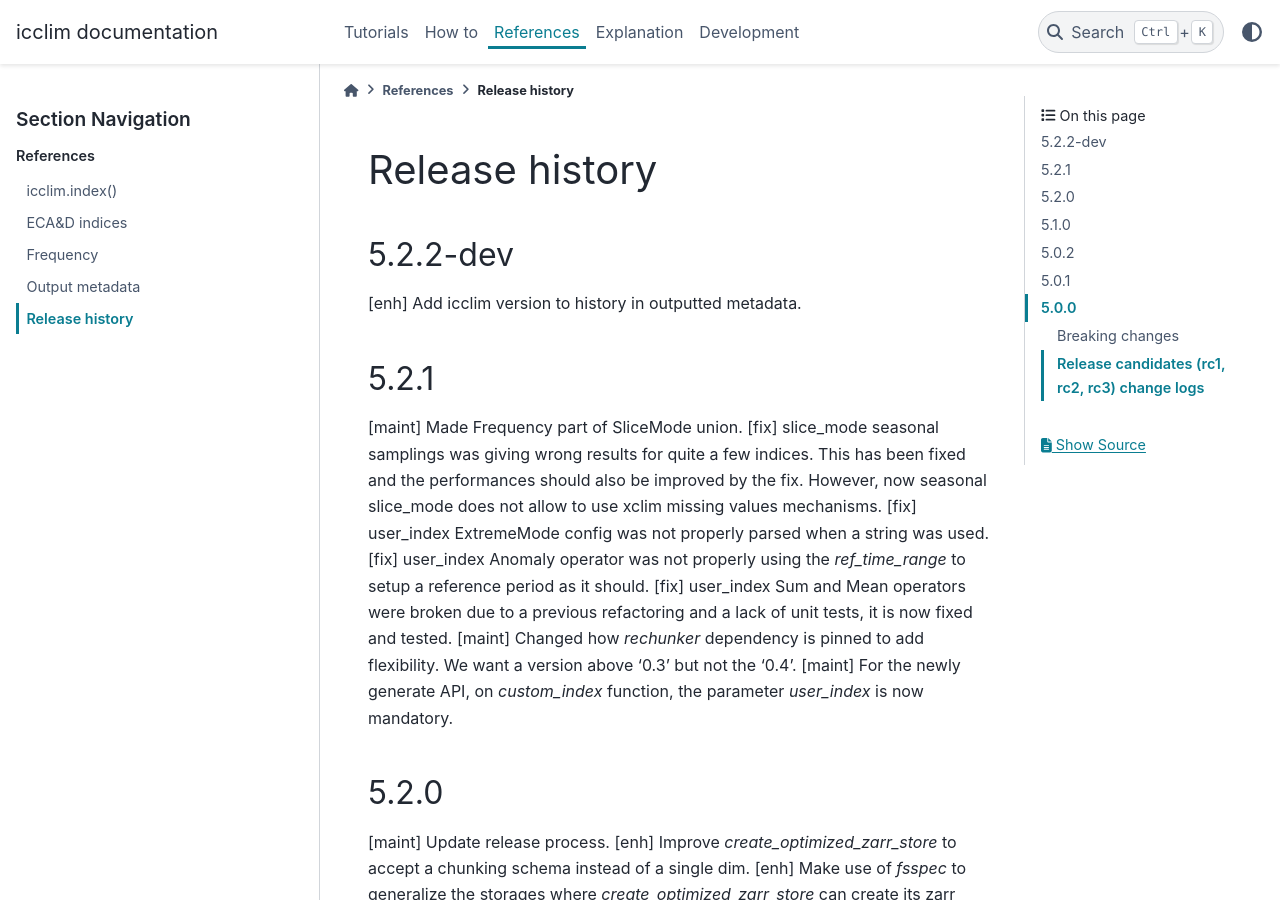
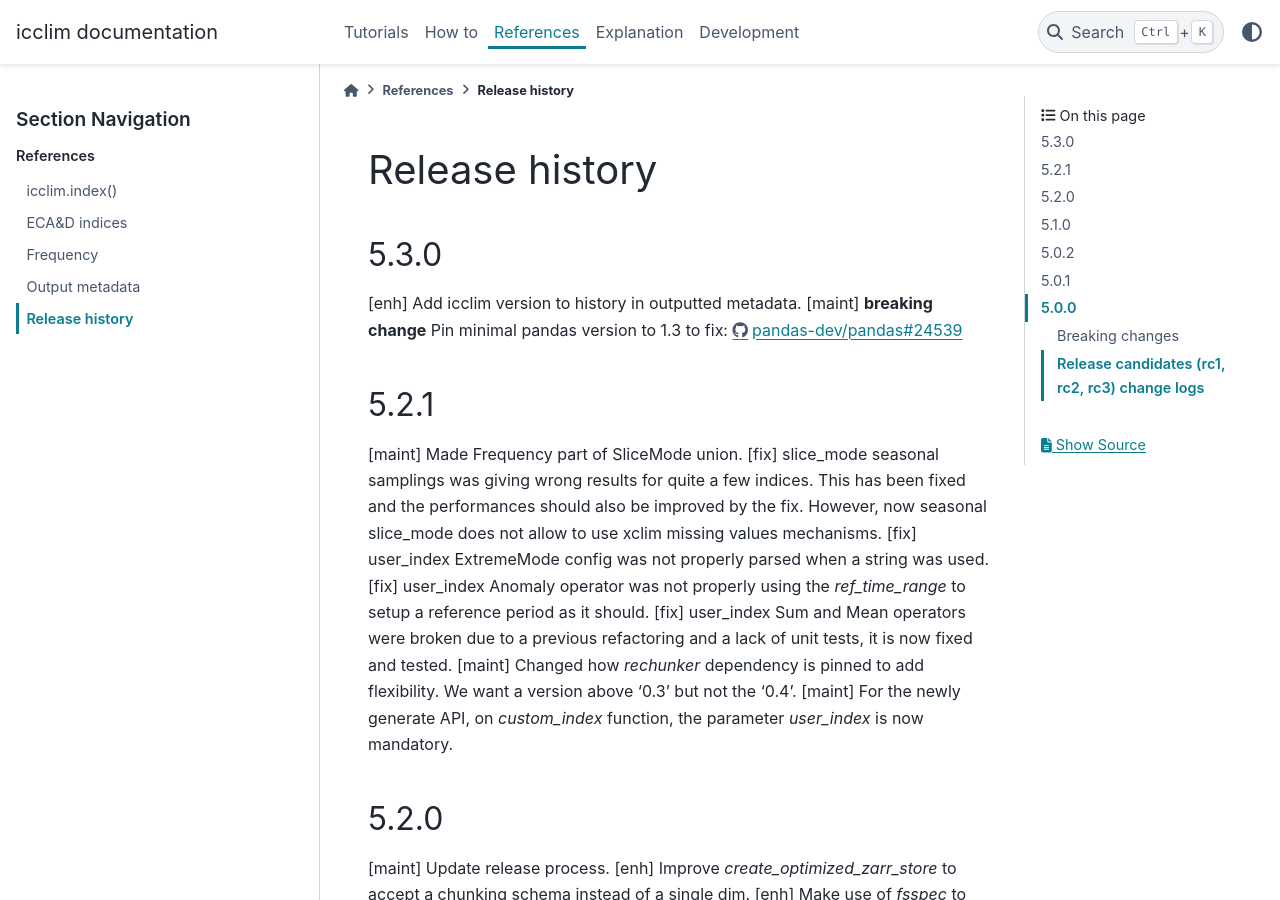
Before and after one commit to cerfacs-globc/icclim, a Sphinx documentation site: the page built from doc/source/references/release_notes.rst, in a window 1280 px wide and 900 px high. Built offline with Sphinx 7.4.7 and the PyData theme 0.15.4, drawn with Linux system fonts in a browser that asks for light colours; the version number could not be read and is left out.

Commit message:
MAINT: Pin pandas to >=1.3
This pin is needed to avoid this bug: https://github.com/pandas-dev/pandas/issues/24539

```diff
--- a/doc/source/references/release_notes.rst
+++ b/doc/source/references/release_notes.rst
@@ -1,9 +1,10 @@
 Release history
 ===============
 
-5.2.2-dev
+5.3.0
 ---------
 [enh] Add icclim version to history in outputted metadata.
+[maint] **breaking change** Pin minimal pandas version to 1.3 to fix: https://github.com/pandas-dev/pandas/issues/24539
 
 5.2.1
 -----
--- a/environment.yml
+++ b/environment.yml
@@ -17,6 +17,7 @@ dependencies:
  - psutil
  - zarr
  - fsspec
+ - pandas>=1.3
  # Dev dependencies
  - pre-commit
  - pydata-sphinx-theme
--- a/requirements.txt
+++ b/requirements.txt
@@ -5,6 +5,7 @@ fsspec
 netCDF4~=1.5.7
 numpy
 pandas
+pandas>=1.3
 pytest
 pyyaml
 rechunker>=0.3.3
--- a/requirements_dev.txt
+++ b/requirements_dev.txt
@@ -6,6 +6,7 @@ isort
 netCDF4~=1.5.7
 numpy~=1.21.1
 pandas~=1.3.1
+pandas>=1.3
 pip
 pre-commit>=2.9
 psutil
--- a/setup.py
+++ b/setup.py
@@ -19,6 +19,7 @@ MINIMAL_REQUIREMENTS = [
     "zarr",
     "rechunker>=0.3, !=0.4",
     "fsspec",
+    "pandas>=1.3",
 ]
 
 setup(
```
